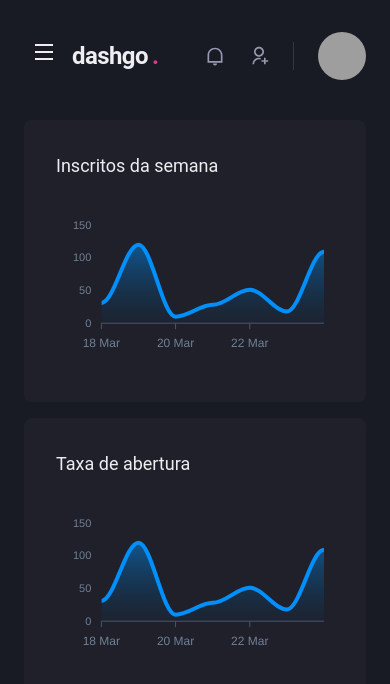
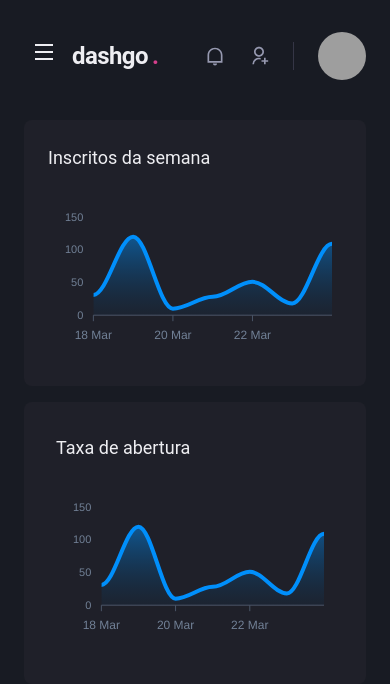
Before and after one commit to stanlino/DashGo, a Next.js app: page /dashboard in a window 390 px wide. Shown: the top 684 px of the page. Built offline with nearby package versions, Linux system fonts and the light colour scheme; grey boxes are pictures that could not be loaded.

Commit message:
feat: apply responsiveness on the dashboard page

```diff
--- a/src/pages/dashboard.tsx
+++ b/src/pages/dashboard.tsx
@@ -71,7 +71,7 @@
         <Sidebar />
 
         <SimpleGrid flex='1' gap='4' minChildWidth='320px' alignItems='flex-start'>
-          <Box p='8' bg='gray.800' borderRadius={8}>
+          <Box p={['6','8']} bg='gray.800' borderRadius={8}>
             <Text fontSize='lg' mb='4'>Inscritos da semana</Text>
             <Chart options={options} series={series} type='area' height={160} />
           </Box>
```
